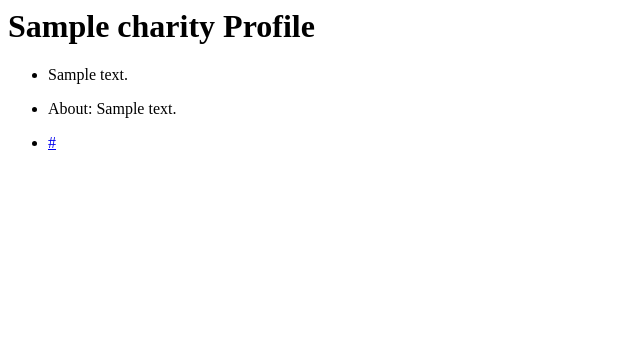
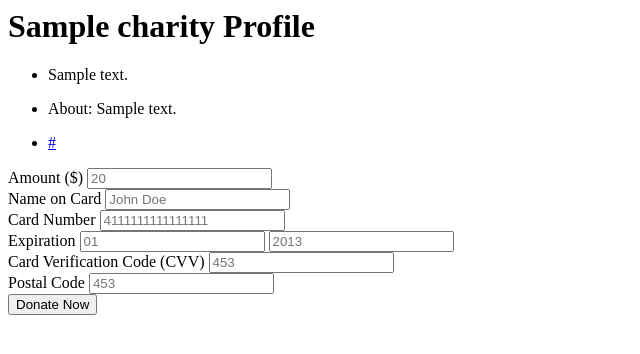
Before and after one commit to rserna2010/balanced-django-example, a Django app: template easy_donor/templates/easy_donor/charity.html in a window 1280 px wide. Shown: the top 354 px of the page, without its empty margins (0-640 px from the left). Run offline with Django 3.2, Linux system fonts and the light colour scheme; tables that the repository leaves empty hold one stand-in row (values such as "Sample post"); the template is opened without the code that fills it: values that come from a table or form of the project are taken from there, most other values are stand-ins (such as "Sample title", 1, 10 or a date in 2020); parts of the project's set-up code (start-up, migrations or seed data) failed here and were passed over; some libraries are stand-ins or nearby versions.

Commit message:
Add donation ability

```diff
--- a/easy_donor/static/js/tokenize.js
+++ b/easy_donor/static/js/tokenize.js
@@ -5,9 +5,8 @@ $(document).ready(function () {
         if (response.status_code === 201) {
             var fundingInstrument = response.cards != null ? response.cards[0] : response.bank_accounts[0];
             var charity_id = $('#ba-name').attr('data-charity_id')
-            // Call your backend
-            console.log(fundingInstrument.href)
-            jQuery.post("/easy_donor/add_bank_account/", {
+            if ( $('#ba-name').length ){
+                jQuery.post("/easy_donor/add_funding_instrument/", {
                     href: fundingInstrument.href,
                     charity_id: charity_id
                 }, function(r) {
@@ -20,6 +19,20 @@ $(document).ready(function () {
                     } else {
                     }
                 });
+            } else {
+                var amount = $('#amount').val();
+                jQuery.post("/easy_donor/donate/", {
+                    href: fundingInstrument.href,
+                    amount: amount
+                }, function(r) {
+                    // Check your backend response
+                    if (r.location === 'finished') {
+                        $(location).attr('href', '/easy_donor');
+                    } else {
+                    }
+                });
+            }
+
         } else {
             // Failed to tokenize, your error logic here
         }
--- a/easy_donor/templates/easy_donor/charity.html
+++ b/easy_donor/templates/easy_donor/charity.html
@@ -1,3 +1,11 @@
+<head>
+    {% load staticfiles %}
+    <script src="{% static "js/jquery.js" %}"></script>
+    <script type="text/javascript" src="https://js.balancedpayments.com/1.1/balanced.js"></script>
+    <script src="{% static "js/tokenize.js" %}"></script>
+</head>
+
+
 <h1>{{ charity.business_name }} Profile</h1>
 <p1>{{ charity.name }}</p1>
 <ul>
@@ -21,3 +29,32 @@
 {% else %}
     <li>No url provided</li>
 {% endif %}
+<div>
+    <label>Amount ($)</label>
+    <input type="text" id="amount" autocomplete="off" placeholder="20" />
+</div>
+<form role="form">
+    <div>
+        <label>Name on Card</label>
+        <input type="text" id="cc-name" autocomplete="off" placeholder="John Doe" />
+    </div>
+    <div>
+        <label>Card Number</label>
+        <input type="text" id="cc-number" autocomplete="off" placeholder="4111111111111111" maxlength="16" />
+    </div>
+    <div>
+        <label>Expiration</label>
+        <input type="text" id="cc-ex-month" autocomplete="off" placeholder="01" maxlength="2" />
+        <input type="text" id="cc-ex-year" autocomplete="off" placeholder="2013" maxlength="4" />
+    </div>
+    <div>
+        <label>Card Verification Code (CVV)</label>
+        <input type="text" id="ex-cvv" autocomplete="off" placeholder="453" maxlength="4" />
+    </div>
+    <div>
+        <label>Postal Code</label>
+        <input type="text" id="postal-code" autocomplete="off" placeholder="453" />
+    </div>
+
+    <input type="submit" id="cc-submit" value="Donate Now" />
+</form>
--- a/easy_donor/urls.py
+++ b/easy_donor/urls.py
@@ -8,5 +8,6 @@ urlpatterns = patterns('',
                        # ex: /polls/5/
                        url(r'^charities/(?P<charity_id>\d+)/$', views.charity, name='charity'),
                        url(r'^sign_up/$', views.sign_up, name='sign_up'),
-                       url(r'^add_bank_account/$', views.add_bank_account, name='add_bank_account'),
+                       url(r'^donate/$', views.donate, name='donate'),
+                       url(r'^add_funding_instrument/$', views.add_funding_instrument, name='add_funding_instrument'),
                        )
```
Also changed, not shown: easy_donor/views.py (+60 -16 lines), easy_donor/templates/easy_donor/add_funding_instrument.html (renamed from easy_donor/templates/easy_donor/add_bank_account.html). Lines whose indentation alone changed are shown as unchanged.
